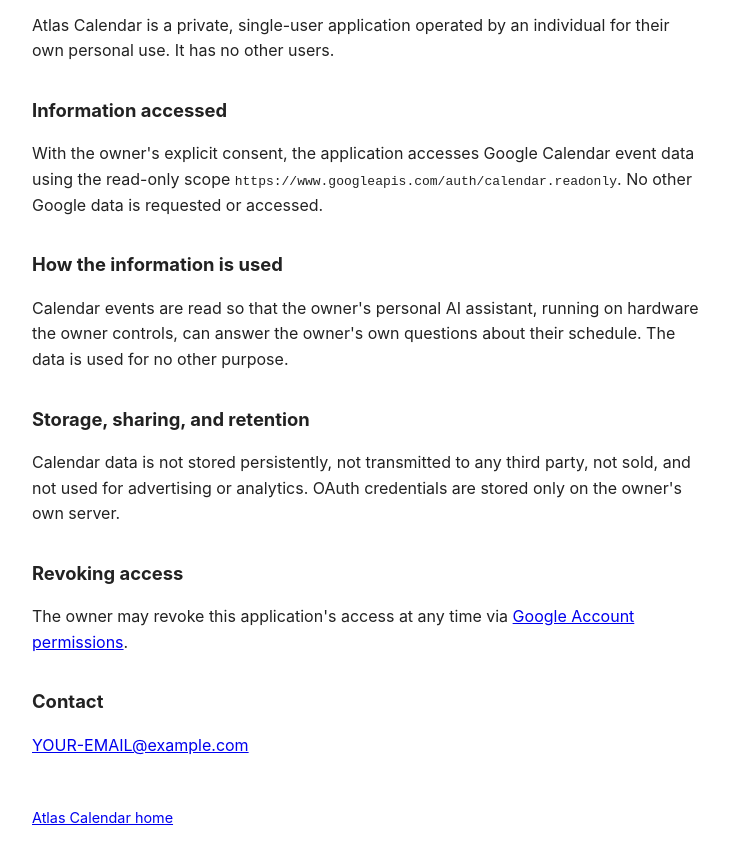
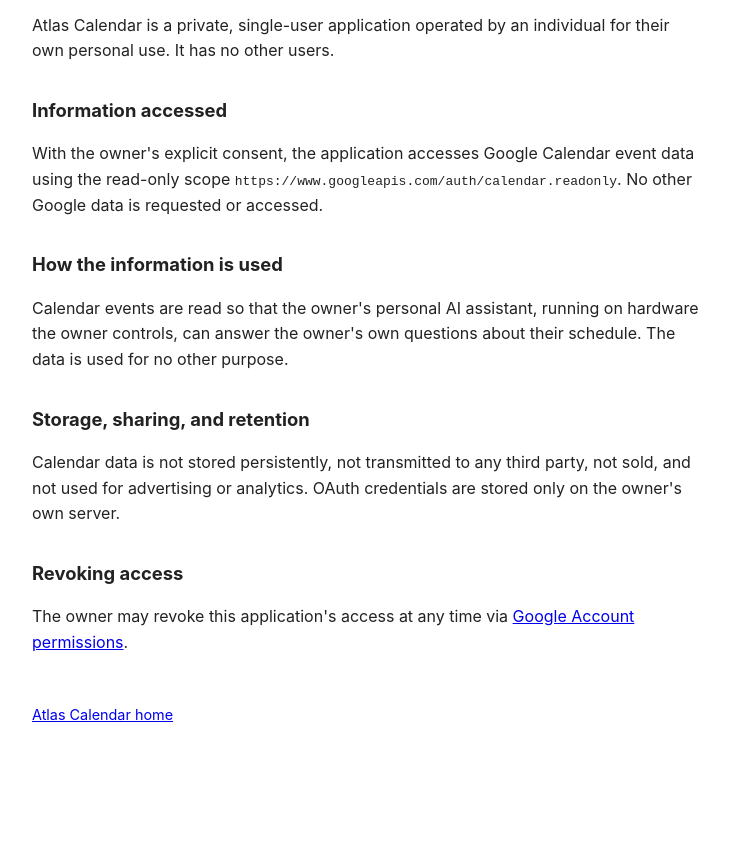
Before and after one commit to dave510/atlas-calendar, a plain HTML site: page privacy.html in a window 1280 px wide. Shown: the part 144-1008 px from the top of the page, without its empty margins (272-1001 px from the left). After the commit the page ends 919 px from the top, so only its background shows below. Drawn offline with Linux system fonts and the light colour scheme.

Commit message:
Update privacy.html

```diff
--- a/privacy.html
+++ b/privacy.html
@@ -40,9 +40,6 @@
   <p>The owner may revoke this application's access at any time via
   <a href="https://myaccount.google.com/permissions">Google Account permissions</a>.</p>
 
-  <h2>Contact</h2>
-  <p><a href="mailto:YOUR-EMAIL@example.com">YOUR-EMAIL@example.com</a></p>
-
   <footer><p><a href="/">Atlas Calendar home</a></p></footer>
 </body>
 </html>
```
